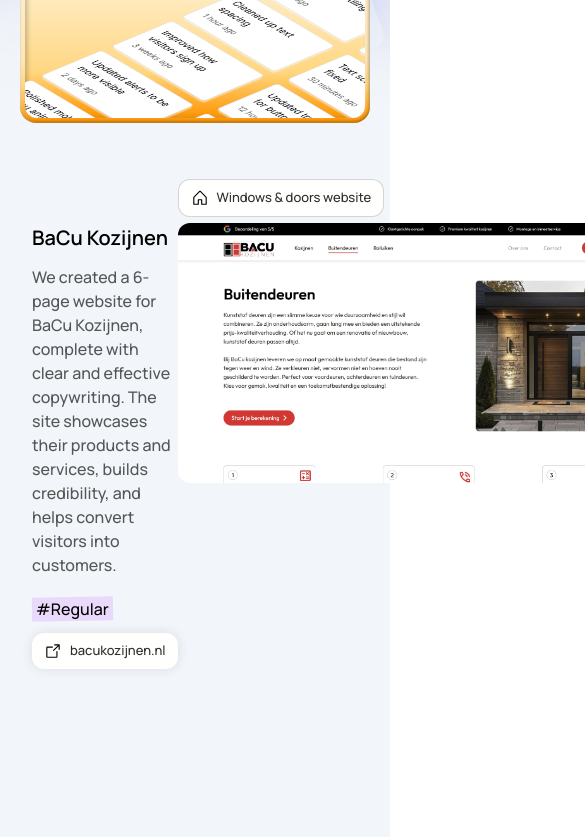
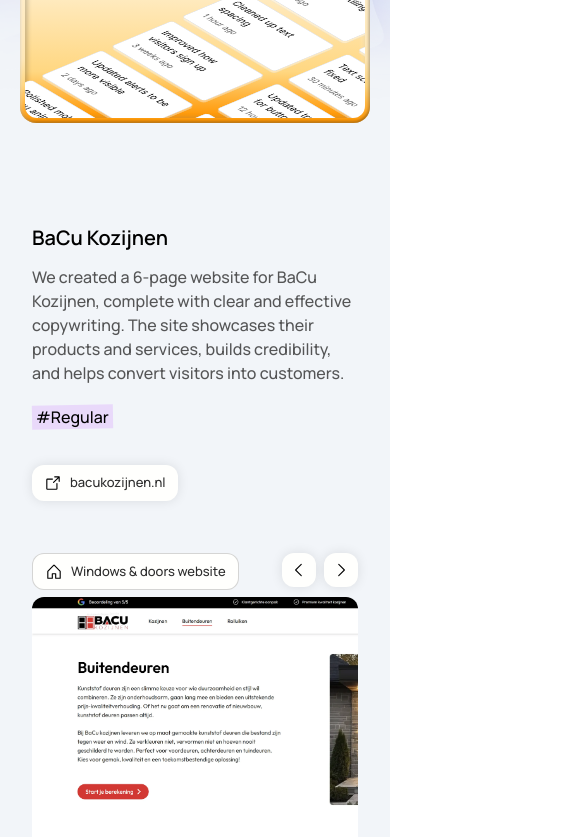
Before and after one commit to nazaruys/yakoweb, a Next.js app: page / in a window 390 px wide. Shown: the part 2300-3137 px from the top of the page, 585 px wide, since content can reach past the window. Built offline with nearby package versions, Linux system fonts and the light colour scheme.

Commit message:
Some very bad optimization for mobile. (temporary)

```diff
--- a/app/components/WebsiteSlides.js
+++ b/app/components/WebsiteSlides.js
@@ -103,7 +103,7 @@ function WebsiteSlides({ icon, typeWebsite, imagesList }) {
   }, []);
 
   return (
-    <div ref={containerRef} className="relative w-[500px]">
+    <div ref={containerRef} className="relative w-full sm:w-[500px]">
       {/* Top-left label */}
       <div className="absolute -top-11 left-0 gap-x-2 w-fit flex flex-row justify-center items-center px-3 py-2 bg-SecondaryBackground rounded-xl border-[0.3px] border-dark/20">
         {icon}
--- a/app/page.js
+++ b/app/page.js
@@ -491,15 +491,13 @@ export default function Home() {
         <section
           className="
             2xl:px-48 xl:px-36 lg:px-28 md:px-14 sm:px-16 px-8
-            flex flex-row justify-between
+            flex flex-col xl:flex-row items-center xl:items-start gap-y-24 xl:gap-y-0 justify-between
             py-[100px]
           "
         >
           {/* Left side */}
           <div className="flex flex-col justify-between relative space-y-3 max-w-[500px]">
-            <div
-              className=""
-            >
+            <div>
               <span className="text-black text-[20px] font-semibold">
                 BaCu Kozijnen
               </span>
@@ -513,7 +511,7 @@ export default function Home() {
             <a
               href="https://www.bacukozijnen.nl/"
               target="_blank"
-              className="gap-x-2 w-fit flex flex-row justify-center items-center px-3 py-2 bg-SecondaryBackground rounded-xl shadow-[0_0_12px_rgba(0,0,0,0.10)] hover:shadow-[0_0_12px_rgba(0,0,0,0.20)] transition-shadow duration-300"
+              className="mt-6 xl:mt-0 gap-x-2 w-fit flex flex-row justify-center items-center px-3 py-2 bg-SecondaryBackground rounded-xl shadow-[0_0_12px_rgba(0,0,0,0.10)] hover:shadow-[0_0_12px_rgba(0,0,0,0.20)] transition-shadow duration-300"
             >
               <ArrowSquareOutIcon size={18} className="text-black" />
               <span
@@ -830,7 +828,7 @@ export default function Home() {
         <section
           className="
             2xl:px-48 xl:px-36 lg:px-28 md:px-14 sm:px-16 px-8
-            flex flex-row justify-center gap-x-12
+            flex flex-col xl:flex-row justify-center gap-x-12
             py-[100px]
           "
         >
```
